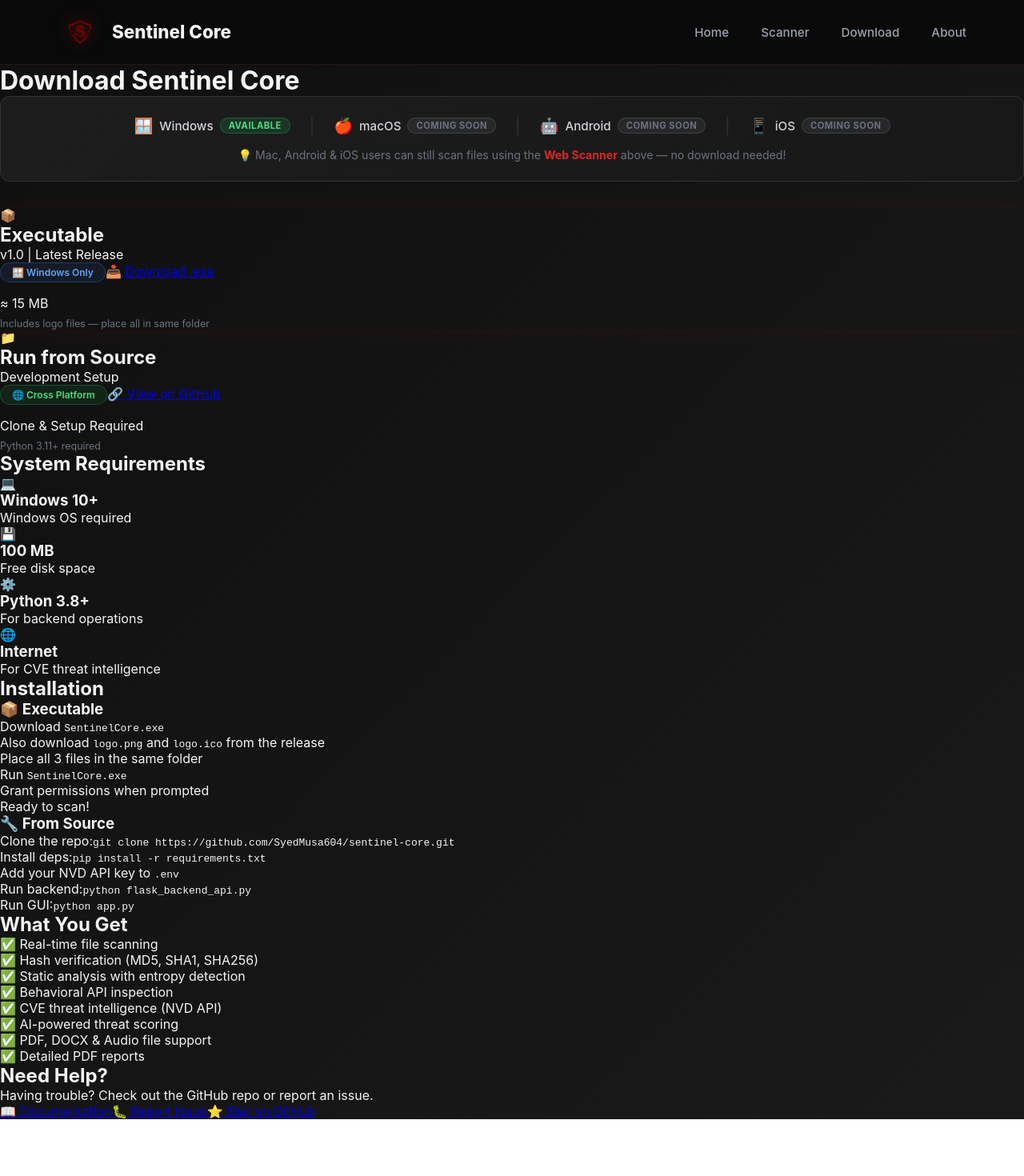
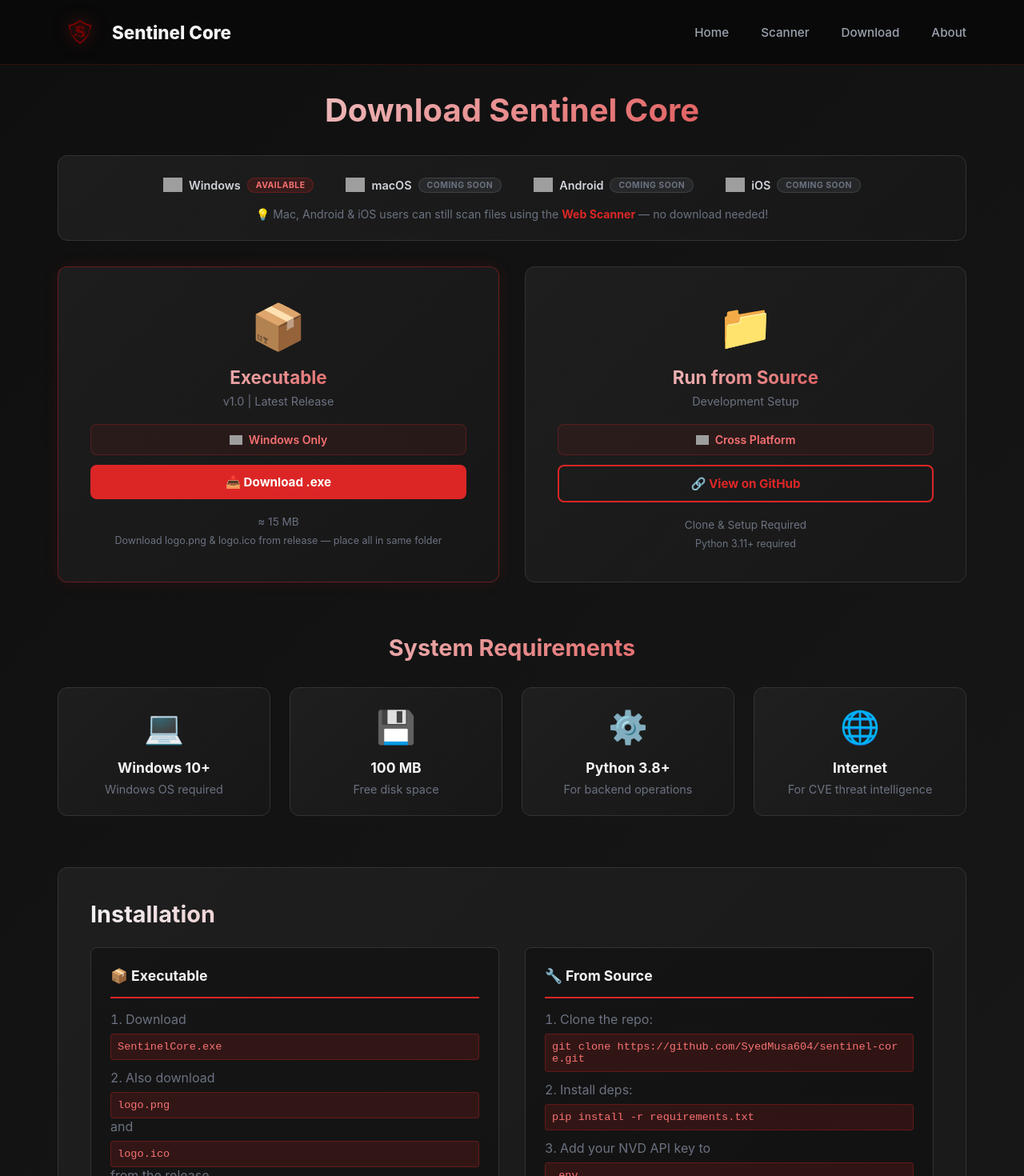
Before and after one commit to SyedMusa604/sentinel-core-dashboard, a React (Vite) app: page /download in a window 1280 px wide. Shown: the top 1470 px of the page at 80% size. Before the commit the page ends 1399 px from the top, so only its background shows below. Built offline with nearby package versions, Linux system fonts and the light colour scheme; grey boxes are pictures that could not be loaded.

Commit message:
added more details in download page

```diff
--- a/src/pages/Download.jsx
+++ b/src/pages/Download.jsx
@@ -7,6 +7,40 @@
     { icon: '💾', title: '100 MB', desc: 'Free disk space' },
     { icon: '⚙️', title: 'Python 3.8+', desc: 'For backend operations' },
     { icon: '🌐', title: 'Internet', desc: 'For CVE threat intelligence' },
+  ];
+
+  const features = [
+    { icon: '🔄', text: 'Real-time file scanning' },
+    { icon: '🔐', text: 'Hash verification (MD5, SHA1, SHA256)' },
+    { icon: '⚡', text: 'Static analysis with entropy detection' },
+    { icon: '🧠', text: 'Behavioral API inspection' },
+    { icon: '🌐', text: 'CVE threat intelligence (NVD API)' },
+    { icon: '🤖', text: 'AI-powered threat scoring' },
+    { icon: '📄', text: 'PDF, DOCX & Audio file support' },
+    { icon: '📋', text: 'Detailed PDF reports' },
+  ];
+
+  const platforms = [
+    {
+      name: 'Windows',
+      logo: 'https://cdn.jsdelivr.net/gh/devicons/devicon/icons/windows8/windows8-original.svg',
+      available: true,
+    },
+    {
+      name: 'macOS',
+      logo: 'https://cdn.jsdelivr.net/gh/devicons/devicon/icons/apple/apple-original.svg',
+      available: false,
+    },
+    {
+      name: 'Android',
+      logo: 'https://cdn.jsdelivr.net/gh/devicons/devicon/icons/android/android-original.svg',
+      available: false,
+    },
+    {
+      name: 'iOS',
+      logo: 'https://cdn.jsdelivr.net/gh/devicons/devicon/icons/apple/apple-original.svg',
+      available: false,
+    },
   ];
 
   const containerVariants = {
@@ -37,32 +71,19 @@
       >
         <div className="platform-notice-inner">
           <div className="platform-row">
-            <span className="platform-item available">
-              <span className="platform-icon">🪟</span>
-              <span>Windows</span>
-              <span className="platform-badge available-badge">Available</span>
-            </span>
-            <span className="platform-divider">|</span>
-            <span className="platform-item coming">
-              <span className="platform-icon">🍎</span>
-              <span>macOS</span>
-              <span className="platform-badge coming-badge">Coming Soon</span>
-            </span>
-            <span className="platform-divider">|</span>
-            <span className="platform-item coming">
-              <span className="platform-icon">🤖</span>
-              <span>Android</span>
-              <span className="platform-badge coming-badge">Coming Soon</span>
-            </span>
-            <span className="platform-divider">|</span>
-            <span className="platform-item coming">
-              <span className="platform-icon">📱</span>
-              <span>iOS</span>
-              <span className="platform-badge coming-badge">Coming Soon</span>
+            {platforms.map((p, idx) => (
+              <div key={idx} className="platform-item-simple">
+                <img src={p.logo} alt={p.name} className="platform-logo-simple" />
+                <span className="platform-name-simple">{p.name}</span>
+                <span className={`platform-badge ${p.available ? 'available-badge' : 'coming-badge'}`}>
+                  {p.available ? 'Available' : 'Coming Soon'}
                 </span>
               </div>
+            ))}
+          </div>
           <p className="platform-note">
-            💡 Mac, Android & iOS users can still scan files using the <strong>Web Scanner</strong> above — no download needed!
+            💡 Mac, Android & iOS users can still scan files using the{' '}
+            <strong>Web Scanner</strong> — no download needed!
           </p>
         </div>
       </motion.div>
@@ -78,35 +99,53 @@
           <div className="download-icon">📦</div>
           <h2>Executable</h2>
           <p className="version">v1.0 | Latest Release</p>
-          <div className="windows-only-badge">🪟 Windows Only</div>
+          <div className="card-buttons">
+            <div className="info-tag windows-tag-btn">
+              <img
+                src="https://cdn.jsdelivr.net/gh/devicons/devicon/icons/windows8/windows8-original.svg"
+                alt="Windows"
+                width="16"
+              />
+              Windows Only
+            </div>
             <motion.a
               href="https://github.com/SyedMusa604/sentinel-core/releases/download/v1.0/SentinelCore.exe"
-            className="download-btn"
+              className="action-btn primary-btn"
               whileHover={{ scale: 1.05 }}
               whileTap={{ scale: 0.95 }}
               download
             >
               📥 Download .exe
             </motion.a>
+          </div>
           <p className="file-size">≈ 15 MB</p>
-          <p className="download-note">Includes logo files — place all in same folder</p>
+          <p className="download-note">Download logo.png & logo.ico from release — place all in same folder</p>
         </motion.div>
 
         <motion.div className="download-card" variants={itemVariants} whileHover={{ y: -8 }}>
           <div className="download-icon">📁</div>
           <h2>Run from Source</h2>
           <p className="version">Development Setup</p>
-          <div className="windows-only-badge cross-platform">🌐 Cross Platform</div>
+          <div className="card-buttons">
+            <div className="info-tag cross-tag-btn">
+              <img
+                src="https://img.icons8.com/ios-filled/50/ffffff/github.png"
+                alt="GitHub"
+                width="16"
+              />
+              Cross Platform
+            </div>
             <motion.a
               href="https://github.com/SyedMusa604/sentinel-core"
               target="_blank"
               rel="noreferrer"
-            className="download-btn secondary"
+              className="action-btn secondary-btn"
               whileHover={{ scale: 1.05 }}
               whileTap={{ scale: 0.95 }}
             >
               🔗 View on GitHub
             </motion.a>
+          </div>
           <p className="file-size">Clone & Setup Required</p>
           <p className="download-note">Python 3.11+ required</p>
         </motion.div>
@@ -184,7 +223,7 @@
         </div>
       </motion.section>
 
-      {/* Features */}
+      {/* What You Get */}
       <motion.section
         className="features-highlight"
         initial={{ opacity: 0 }}
@@ -193,14 +232,12 @@
       >
         <h2>What You Get</h2>
         <div className="feature-list">
-          <div className="feature-item">✅ Real-time file scanning</div>
-          <div className="feature-item">✅ Hash verification (MD5, SHA1, SHA256)</div>
-          <div className="feature-item">✅ Static analysis with entropy detection</div>
-          <div className="feature-item">✅ Behavioral API inspection</div>
-          <div className="feature-item">✅ CVE threat intelligence (NVD API)</div>
-          <div className="feature-item">✅ AI-powered threat scoring</div>
-          <div className="feature-item">✅ PDF, DOCX & Audio file support</div>
-          <div className="feature-item">✅ Detailed PDF reports</div>
+          {features.map((f, idx) => (
+            <div key={idx} className="feature-item">
+              <span className="feature-item-icon">{f.icon}</span>
+              <span>{f.text}</span>
+            </div>
+          ))}
         </div>
       </motion.section>
 
--- a/src/styles/Download.css
+++ b/src/styles/Download.css
@@ -1,7 +1,32 @@
-/* Platform Notice */
-.platform-notice {
+.download-page {
+  flex: 1;
+  max-width: 1200px;
+  margin: 0 auto;
+  width: 100%;
+  padding: 2rem;
+}
+
+.download-page h1 {
+  font-size: 2.5rem;
   margin-bottom: 2rem;
+  text-align: center;
+  background: linear-gradient(135deg, #f3f4f6 0%, #dc2626 100%);
+  -webkit-background-clip: text;
+  -webkit-text-fill-color: transparent;
+  background-clip: text;
 }
+
+.download-page h2 {
+  font-size: 1.8rem;
+  margin-bottom: 1rem;
+  background: linear-gradient(135deg, #f3f4f6 0%, #dc2626 100%);
+  -webkit-background-clip: text;
+  -webkit-text-fill-color: transparent;
+  background-clip: text;
+}
+
+/* ── Platform Notice ── */
+.platform-notice { margin-bottom: 2rem; }
 
 .platform-notice-inner {
   background: linear-gradient(135deg, rgba(42,42,42,0.5) 0%, rgba(26,26,26,0.5) 100%);
@@ -14,73 +39,178 @@
   display: flex;
   align-items: center;
   justify-content: center;
-  gap: 1.5rem;
+  gap: 2.5rem;
   flex-wrap: wrap;
   margin-bottom: 1rem;
 }
 
-.platform-item {
+.platform-item-simple {
   display: flex;
   align-items: center;
   gap: 0.5rem;
-  font-size: 0.95rem;
-  color: #d1d5db;
-  font-weight: 500;
 }
 
-.platform-icon { font-size: 1.2rem; }
+.platform-logo-simple {
+  width: 24px;
+  height: 24px;
+  object-fit: contain;
+}
 
-.platform-divider {
-  color: #333;
-  font-size: 1.2rem;
+.platform-name-simple {
+  font-size: 0.9rem;
+  font-weight: 600;
+  color: #d1d5db;
 }
 
 .platform-badge {
   padding: 2px 10px;
   border-radius: 20px;
-  font-size: 0.7rem;
+  font-size: 0.65rem;
   font-weight: 700;
   text-transform: uppercase;
   letter-spacing: 0.5px;
 }
 
 .available-badge {
-  background: rgba(34, 197, 94, 0.15);
-  color: #4ade80;
-  border: 1px solid rgba(34, 197, 94, 0.3);
+  background: rgba(220,38,38,0.15);
+  color: #f87171;
+  border: 1px solid rgba(220,38,38,0.3);
 }
 
 .coming-badge {
-  background: rgba(156, 163, 175, 0.1);
+  background: rgba(156,163,175,0.1);
   color: #6b7280;
-  border: 1px solid rgba(156, 163, 175, 0.2);
+  border: 1px solid rgba(156,163,175,0.2);
 }
 
 .platform-note {
   text-align: center;
   color: #6b7280;
   font-size: 0.88rem;
+  margin-top: 0.5rem;
 }
 
 .platform-note strong { color: #dc2626; }
 
-/* Windows only badge */
-.windows-only-badge {
-  background: rgba(59, 130, 246, 0.1);
-  border: 1px solid rgba(59, 130, 246, 0.3);
-  color: #60a5fa;
-  padding: 4px 14px;
-  border-radius: 20px;
-  font-size: 0.75rem;
-  font-weight: 600;
-  display: inline-block;
+/* ── Download Section ── */
+.download-section {
+  display: grid;
+  grid-template-columns: repeat(auto-fit, minmax(350px, 1fr));
+  gap: 2rem;
+  margin-bottom: 4rem;
+}
+
+.download-card {
+  background: linear-gradient(135deg, rgba(42,42,42,0.5) 0%, rgba(26,26,26,0.5) 100%);
+  border: 1px solid #333;
+  border-radius: 12px;
+  padding: 2.5rem;
+  text-align: center;
+  transition: all 0.3s ease;
+}
+
+.download-card:hover {
+  border-color: #dc2626;
+  transform: translateY(-8px);
+  box-shadow: 0 12px 24px rgba(220,38,38,0.2);
+}
+
+.download-card.featured {
+  border-color: rgba(220,38,38,0.4);
+  box-shadow: 0 0 20px rgba(220,38,38,0.1);
+}
+
+.download-icon {
+  font-size: 3.5rem;
   margin-bottom: 1rem;
 }
 
-.cross-platform {
-  background: rgba(34, 197, 94, 0.1);
-  border: 1px solid rgba(34, 197, 94, 0.3);
-  color: #4ade80;
+.download-card h2 {
+  font-size: 1.4rem;
+  margin-bottom: 0.5rem;
+}
+
+.version {
+  color: #6b7280;
+  font-size: 0.9rem;
+  margin-bottom: 0.5rem;
+}
+
+/* ── Card Buttons ── */
+.card-buttons {
+  display: flex;
+  flex-direction: column;
+  align-items: stretch;
+  gap: 0.75rem;
+  margin: 1.25rem 0;
+  width: 100%;
+}
+
+.info-tag {
+  display: inline-flex;
+  align-items: center;
+  justify-content: center;
+  gap: 8px;
+  padding: 10px 24px;
+  border-radius: 8px;
+  font-size: 0.88rem;
+  font-weight: 600;
+  cursor: default;
+}
+
+.windows-tag-btn {
+  background: rgba(220,38,38,0.08);
+  border: 1px solid rgba(220,38,38,0.25);
+  color: #f87171;
+}
+
+.cross-tag-btn {
+  background: rgba(220,38,38,0.08);
+  border: 1px solid rgba(220,38,38,0.25);
+  color: #f87171;
+}
+
+.action-btn {
+  display: inline-flex;
+  align-items: center;
+  justify-content: center;
+  gap: 8px;
+  padding: 12px 24px;
+  border-radius: 8px;
+  font-size: 0.95rem;
+  font-weight: 700;
+  text-decoration: none;
+  transition: all 0.3s ease;
+  cursor: pointer;
+  border: none;
+  width: 100%;
+}
+
+.primary-btn {
+  background: #dc2626;
+  color: white;
+}
+
+.primary-btn:hover {
+  background: #ef4444;
+  box-shadow: 0 8px 16px rgba(220,38,38,0.4);
+}
+
+.secondary-btn {
+  background: transparent;
+  color: #dc2626;
+  border: 2px solid #dc2626;
+}
+
+.secondary-btn:hover {
+  background: #dc2626;
+  color: white;
+}
+
+.file-size {
+  color: #6b7280;
+  font-size: 0.85rem;
+  margin-top: 0.25rem;
 }
 
 .download-note {
@@ -89,13 +219,187 @@
   margin-top: 0.5rem;
 }
 
-/* Featured card */
-.download-card.featured {
-  border-color: rgba(220, 38, 38, 0.4);
-  box-shadow: 0 0 20px rgba(220, 38, 38, 0.1);
+/* ── Requirements ── */
+.requirements { margin-bottom: 4rem; }
+
+.requirements h2 {
+  text-align: center;
+  margin-bottom: 2rem;
 }
 
+.requirements-grid {
+  display: grid;
+  grid-template-columns: repeat(auto-fit, minmax(200px, 1fr));
+  gap: 1.5rem;
+}
+
+.requirement-card {
+  background: linear-gradient(135deg, rgba(42,42,42,0.5) 0%, rgba(26,26,26,0.5) 100%);
+  border: 1px solid #333;
+  border-radius: 12px;
+  padding: 1.5rem;
+  text-align: center;
+  transition: all 0.3s ease;
+}
+
+.requirement-card:hover {
+  border-color: #dc2626;
+  transform: translateY(-4px);
+}
+
+.req-icon {
+  font-size: 2.5rem;
+  margin-bottom: 1rem;
+}
+
+.requirement-card h3 {
+  font-size: 1.1rem;
+  margin-bottom: 0.5rem;
+  color: #f3f4f6;
+}
+
+.requirement-card p {
+  color: #6b7280;
+  font-size: 0.9rem;
+}
+
+/* ── Installation ── */
+.installation {
+  background: linear-gradient(135deg, rgba(42,42,42,0.5) 0%, rgba(26,26,26,0.5) 100%);
+  border: 1px solid #333;
+  border-radius: 12px;
+  padding: 2.5rem;
+  margin-bottom: 4rem;
+}
+
+.installation h2 { margin-bottom: 1.5rem; }
+
+.tabs {
+  display: grid;
+  grid-template-columns: repeat(auto-fit, minmax(350px, 1fr));
+  gap: 2rem;
+}
+
+.tab-content {
+  background: rgba(0,0,0,0.3);
+  border: 1px solid #333;
+  border-radius: 8px;
+  padding: 1.5rem;
+}
+
+.tab-content h3 {
+  font-size: 1.1rem;
+  color: #f3f4f6;
+  margin-bottom: 1rem;
+  padding-bottom: 1rem;
+  border-bottom: 2px solid #dc2626;
+}
+
+.tab-content ol {
+  list-style-position: inside;
+  color: #6b7280;
+  display: flex;
+  flex-direction: column;
+  gap: 0.75rem;
+}
+
+.tab-content li { color: #6b7280; }
+
+.tab-content code {
+  background: rgba(220,38,38,0.15);
+  border: 1px solid rgba(220,38,38,0.3);
+  color: #f87171;
+  padding: 0.5rem;
+  border-radius: 4px;
+  font-family: 'Courier New', monospace;
+  font-size: 0.85rem;
+  display: block;
+  margin-top: 0.5rem;
+  word-break: break-all;
+}
+
+/* ── Features Highlight ── */
+.features-highlight {
+  background: linear-gradient(135deg, rgba(220,38,38,0.1) 0%, rgba(220,38,38,0.05) 100%);
+  border: 1px solid rgba(220,38,38,0.2);
+  border-radius: 12px;
+  padding: 2.5rem;
+  margin-bottom: 4rem;
+}
+
+.features-highlight h2 { margin-bottom: 1.5rem; }
+
+.feature-list {
+  display: grid;
+  grid-template-columns: repeat(auto-fit, minmax(250px, 1fr));
+  gap: 1rem;
+}
+
+.feature-item {
+  display: flex;
+  align-items: center;
+  gap: 0.75rem;
+  padding: 0.85rem 1rem;
+  background: rgba(0,0,0,0.3);
+  border-left: 3px solid #dc2626;
+  border-radius: 6px;
+  color: #f3f4f6;
+  font-size: 0.9rem;
+}
+
+.feature-item-icon {
+  font-size: 1.1rem;
+  flex-shrink: 0;
+}
+
+/* ── Support ── */
+.support {
+  text-align: center;
+  padding: 2rem;
+}
+
+.support h2 { margin-bottom: 1rem; }
+
+.support p {
+  color: #6b7280;
+  margin-bottom: 2rem;
+  font-size: 1.05rem;
+}
+
+.support-links {
+  display: flex;
+  gap: 1rem;
+  justify-content: center;
+  flex-wrap: wrap;
+}
+
+.support-link {
+  background: #dc2626;
+  color: white;
+  padding: 10px 20px;
+  border-radius: 8px;
+  text-decoration: none;
+  transition: all 0.3s ease;
+  font-weight: 500;
+}
+
+.support-link:hover {
+  background: #ef4444;
+  transform: translateY(-2px);
+}
+
+/* ── Responsive ── */
 @media (max-width: 768px) {
+  .download-page { padding: 1rem; }
+  .download-page h1 { font-size: 1.8rem; }
+  .download-section,
+  .requirements-grid,
+  .tabs { grid-template-columns: 1fr; }
+  .installation,
+  .features-highlight { padding: 1.5rem; }
+  .support-links { flex-direction: column; }
+  .support-link { width: 100%; text-align: center; }
   .platform-row { gap: 1rem; }
-  .platform-divider { display: none; }
+  .platform-logo-simple { width: 20px; height: 20px; }
+  .platform-name-simple { font-size: 0.8rem; }
 }
```
Lines whose indentation alone changed are shown as unchanged.
